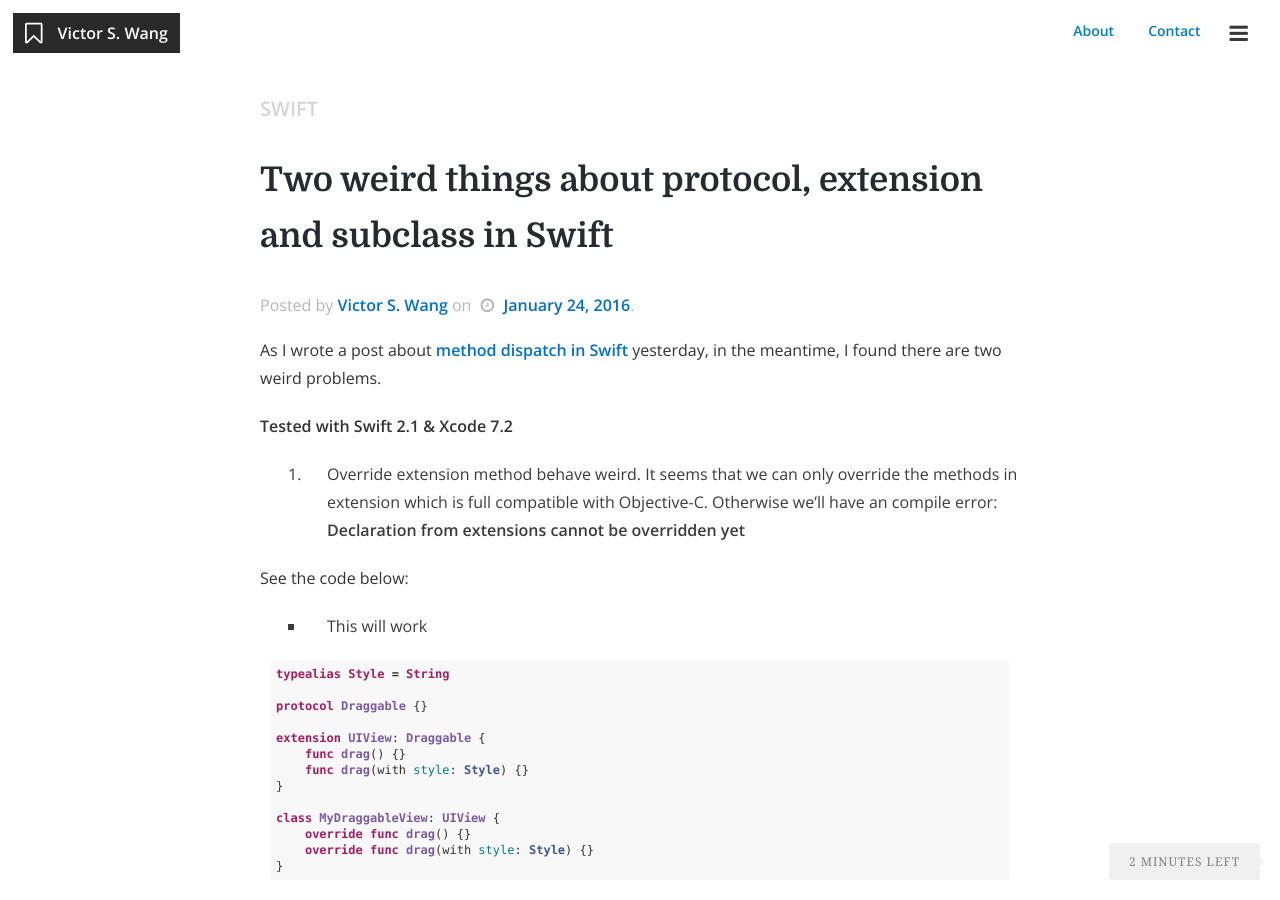
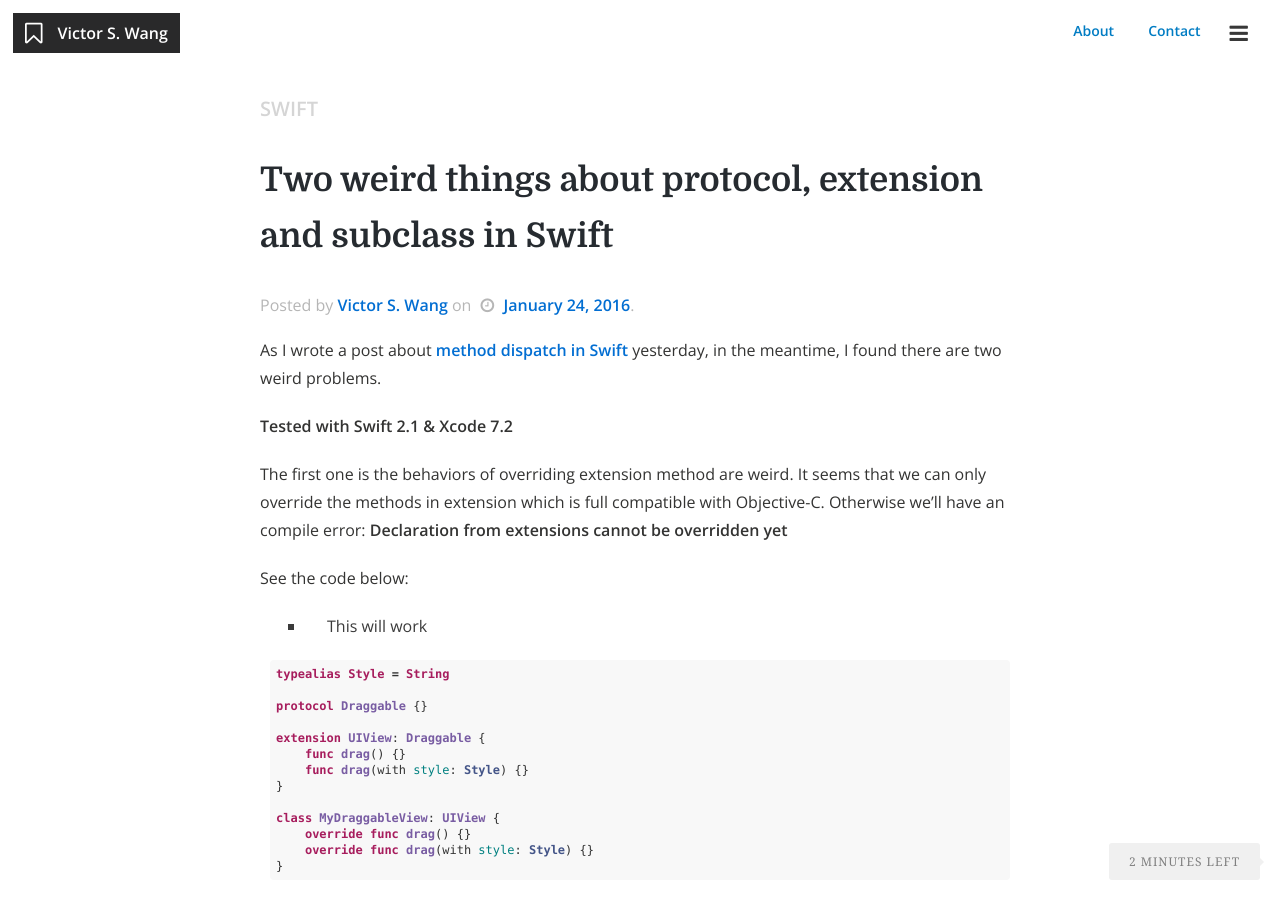
Before and after one commit to wangshengjia/wangshengjia.github.io, a Jekyll site: the page built from _posts/2016-01-24-two-weird-things-about-extension-subclass-in-swift.md, in a window 1280 px wide and 900 px high. Built offline with Jekyll 4.4.1, drawn with Linux system fonts in a browser that asks for light colours; nearby versions of some CDN libraries; Markdown is read by kramdown in place of the engine named in the settings.

Commit message:
Update post

```diff
--- a/_posts/2016-01-24-two-weird-things-about-extension-subclass-in-swift.md
+++ b/_posts/2016-01-24-two-weird-things-about-extension-subclass-in-swift.md
@@ -12,7 +12,7 @@ As I wrote a post about [method dispatch in Swift](http://allblue.me/swift/2016/
 
 **Tested with Swift 2.1 & Xcode 7.2**
 
-1. Override extension method behave weird. It seems that we can only override the methods in extension which is full compatible with Objective-C. Otherwise we'll have an compile error: **Declaration from extensions cannot be overridden yet**
+The first one is the behaviors of overriding extension method are weird. It seems that we can only override the methods in extension which is full compatible with Objective-C. Otherwise we'll have an compile error: **Declaration from extensions cannot be overridden yet**
 
 <!--more-->
 
```
